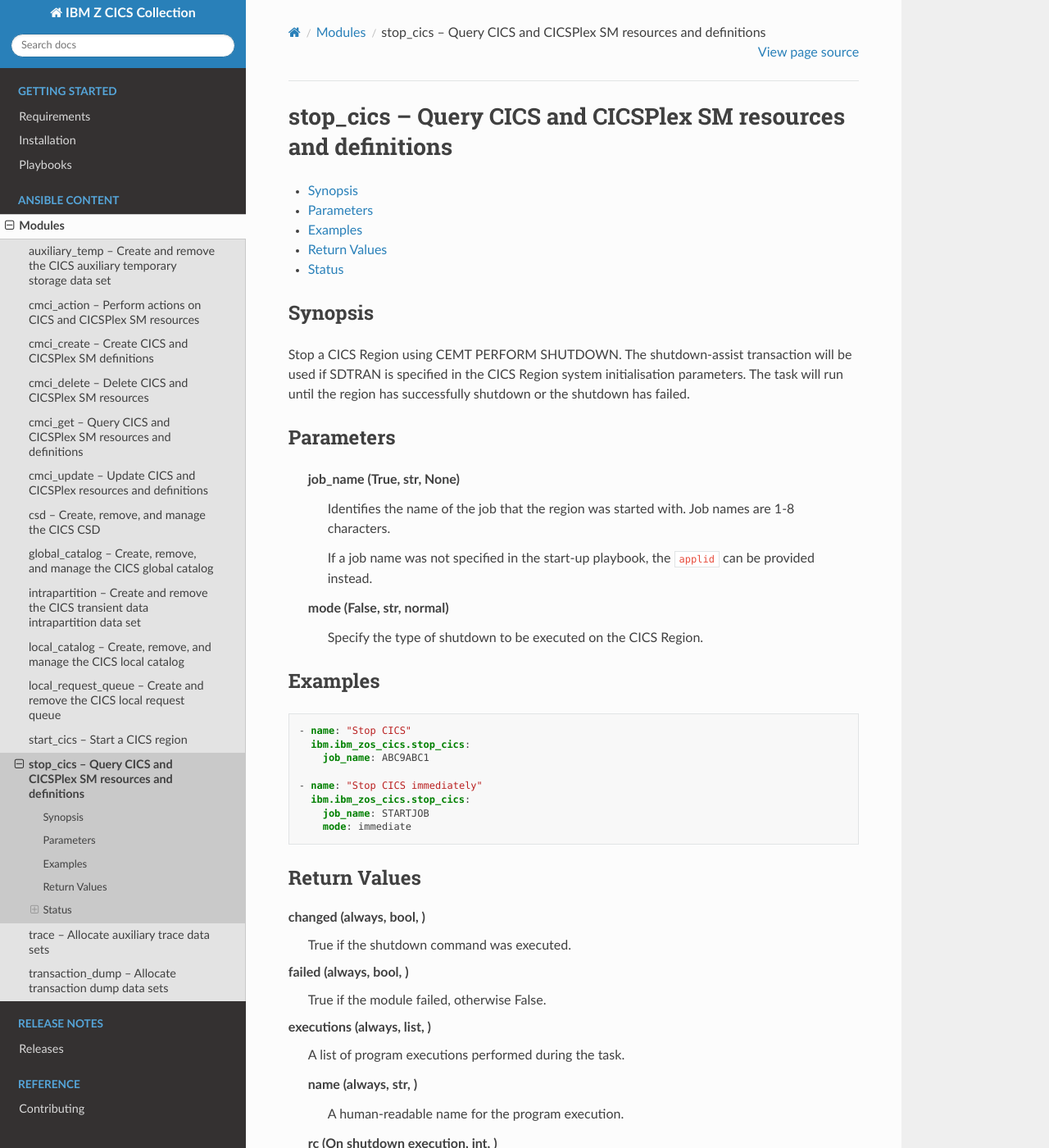
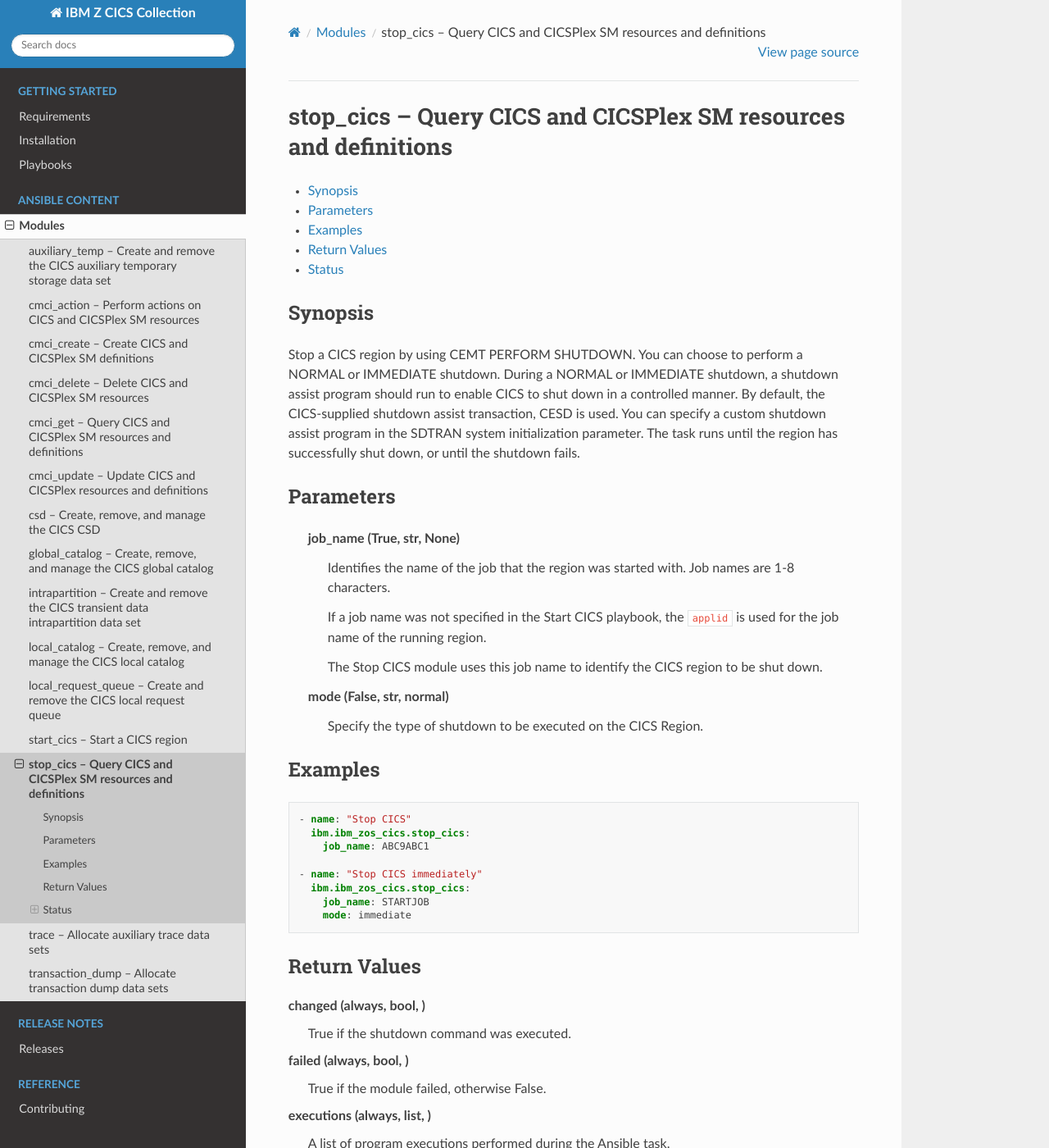
Before and after one commit to ansible-collections/ibm_zos_cics, a Sphinx documentation site: the page built from docs/source/modules/stop_cics.rst, in a window 1280 px wide and 1400 px high. Shown: the whole window at 82% size. Built offline with Sphinx 7.4.7 and the Read the Docs theme 2.0.0, drawn with Linux system fonts in a browser that asks for light colours.

Commit message:
Generate rst's, reformat

```diff
--- a/docs/source/modules/stop_cics.rst
+++ b/docs/source/modules/stop_cics.rst
@@ -12,7 +12,7 @@ stop_cics -- Query CICS and CICSPlex SM resources and definitions
 Synopsis
 --------
 
-Stop a CICS Region using CEMT PERFORM SHUTDOWN. The shutdown-assist transaction will be used if SDTRAN is specified in the CICS Region system initialisation parameters. The task will run until the region has successfully shutdown or the shutdown has failed.
+Stop a CICS region by using CEMT PERFORM SHUTDOWN. You can choose to perform a NORMAL or IMMEDIATE shutdown. During a NORMAL or IMMEDIATE shutdown, a shutdown assist program should run to enable CICS to shut down in a controlled manner. By default, the CICS-supplied shutdown assist transaction, CESD is used. You can specify a custom shutdown assist program in the SDTRAN system initialization parameter. The task runs until the region has successfully shut down, or until the shutdown fails.
 
 
 
@@ -25,7 +25,9 @@ Parameters
   job_name (True, str, None)
     Identifies the name of the job that the region was started with. Job names are 1-8 characters.
 
-    If a job name was not specified in the start-up playbook, the \ :literal:`applid`\  can be provided instead.
+    If a job name was not specified in the Start CICS playbook, the \ :literal:`applid`\  is used for the job name of the running region.
+
+    The Stop CICS module uses this job name to identify the CICS region to be shut down.
 
 
   mode (False, str, normal)
@@ -68,7 +70,7 @@ failed (always, bool, )
 
 
 executions (always, list, )
-  A list of program executions performed during the task.
+  A list of program executions performed during the Ansible task.
 
 
   name (always, str, )
```
Also changed, not shown: 1 other file.
